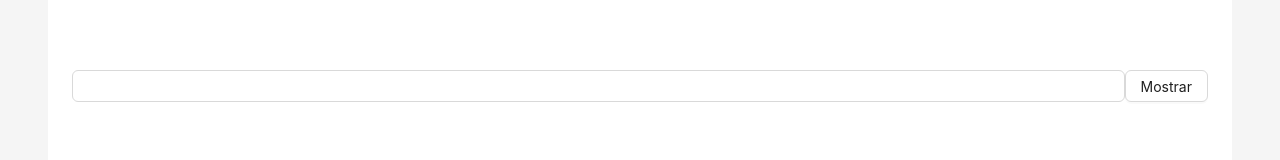
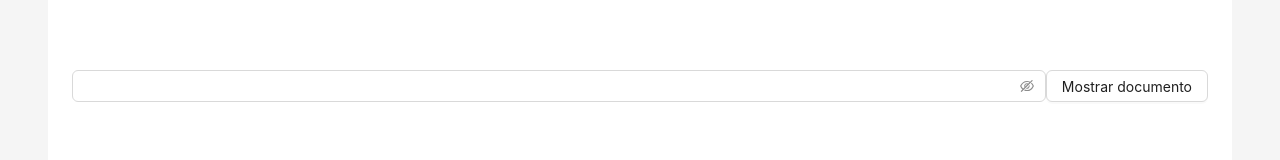
Before and after one commit to VitorComin/codify_front, a React (Create React App) app: page /1 in a window 1280 px wide. Shown: the part 198-358 px from the top of the page. Built offline with nearby package versions, Linux system fonts and the light colour scheme.

Commit message:
showing file

```diff
--- a/src/pages/showDocument/ShowDocument.js
+++ b/src/pages/showDocument/ShowDocument.js
@@ -1,7 +1,8 @@
 import React, { useState } from "react";
-import { Input, Button } from "antd";
+import { Input, Button, Typography, Row } from "antd";
 import { useParams } from "react-router-dom";
 import Swal from "sweetalert2";
+import { EyeInvisibleOutlined, EyeTwoTone } from "@ant-design/icons";
 
 function About() {
   const [password, setPassword] = useState("");
@@ -49,8 +50,31 @@ function About() {
         marginTop: "20vh",
       }}
     >
-      <Input onChange={(e) => setPassword(e.target.value)} />
-      <Button onClick={handleShowDocument}>Mostrar</Button>
+      {!uploaded ? (
+        <>
+          <Input.Password
+            title="Digite a senha"
+            onChange={(e) => setPassword(e.target.value)}
+            iconRender={(visible) =>
+              visible ? <EyeTwoTone /> : <EyeInvisibleOutlined />
+            }
+          />
+          <Button onClick={handleShowDocument}>Mostrar documento</Button>
+        </>
+      ) : (
+        <>
+          <Row>
+            <Typography.Paragraph>"{document.message}":</Typography.Paragraph>
+          </Row>
+          <Row style={{ marginLeft: 10 }}>
+            <Typography.Paragraph>
+              <Button onClick={() => window.open(`${document.url}`, "_blank")}>
+                Baixa arquivo
+              </Button>
+            </Typography.Paragraph>
+          </Row>
+        </>
+      )}
     </div>
   );
 }
```
